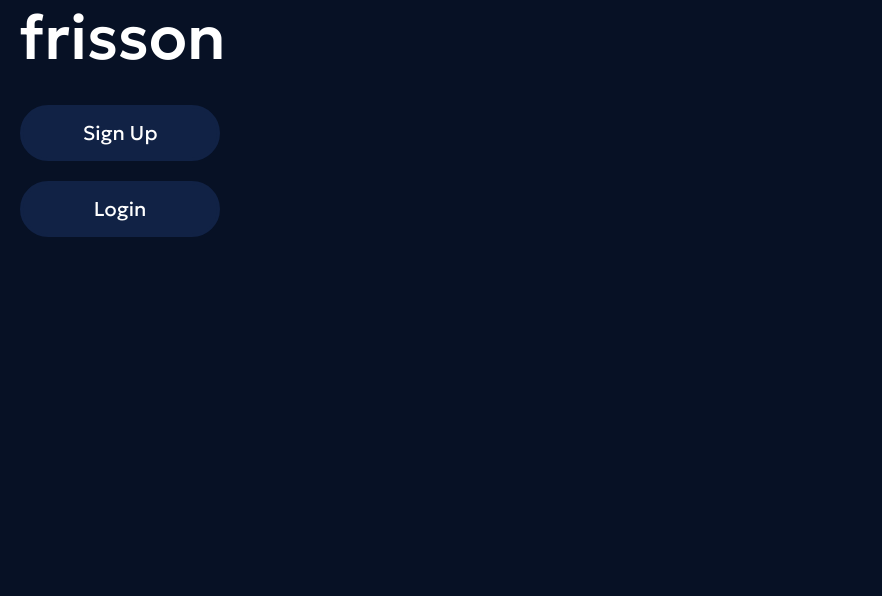
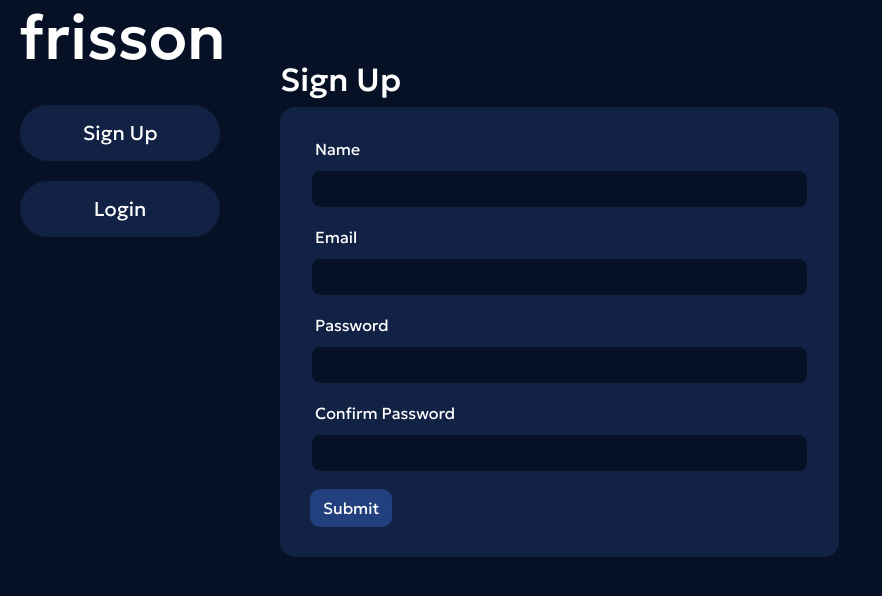
Before and after one commit to oskohosko/frisson, a Flask app: template website/templates/signup.html in a window 1280 px wide. Shown: the part 19-615 px from the top of the page, without its empty margins (0-882 px from the left). Run offline with Flask 3, Linux system fonts and the light colour scheme; the template is opened without the code that fills it, so the values that code supplies are empty.

Commit message:
basic sign up sheet added

```diff
--- a/website/static/style.css
+++ b/website/static/style.css
@@ -64,3 +64,49 @@ h1 {
     background-color: white;
     color: #112245;
 }
+
+.container {
+    margin-left: 120px;
+    padding: 20px;
+    width: 70%;
+}
+
+form {
+    background-color: #112245;
+    padding: 30px;
+    border-radius: 15px;
+}
+
+form .form-label {
+    color: white;
+    padding-left: 5px;
+}
+
+form .form-control {
+    background-color: #071125;
+    border: 2px solid #112245;
+    border-radius: 10px;
+    color: white;
+}
+
+form .form-control:focus {
+    background-color: #071125;
+    border-color: #355cab;
+    color: white;
+    box-shadow: none;
+}
+
+form .btn-primary {
+    background-color: #21407d;
+    border: 1px solid #21407d;
+    color: white;
+    /* margin-left: 3px; */
+    border-radius: 10px;
+    transition: background-color 0.3s, color 0.3s, border-color 0.3s;
+}
+
+form .btn-primary:hover {
+    background-color: white;
+    border-color: white;
+    color: #112245;
+}
--- a/website/templates/signup.html
+++ b/website/templates/signup.html
@@ -2,4 +2,26 @@
 {% block title %}Sign Up{% endblock %}
 
 {% block content %}
+<div class="container">
+    <h2>Sign Up</h2>
+    <form>
+        <div class="mb-3">
+            <label for="name" class="form-label">Name</label>
+            <input type="text" class="form-control" id="name" name="name" required>
+        </div>
+        <div class="mb-3">
+            <label for="email" class="form-label">Email</label>
+            <input type="email" class="form-control" id="email" name="email" required>
+        </div>
+        <div class="mb-3">
+            <label for="password" class="form-label">Password</label>
+            <input type="password" class="form-control" id="password" name="password" required>
+        </div>
+        <div class="mb-3">
+            <label for="confirm_password" class="form-label">Confirm Password</label>
+            <input type="password" class="form-control" id="confirm_password" name="confirm_password" required>
+        </div>
+        <button type="submit" class="btn btn-primary">Submit</button>
+    </form>
+</div>
 {% endblock %}
```
Also changed, not shown: website/auth.py (+6 -2 lines).
